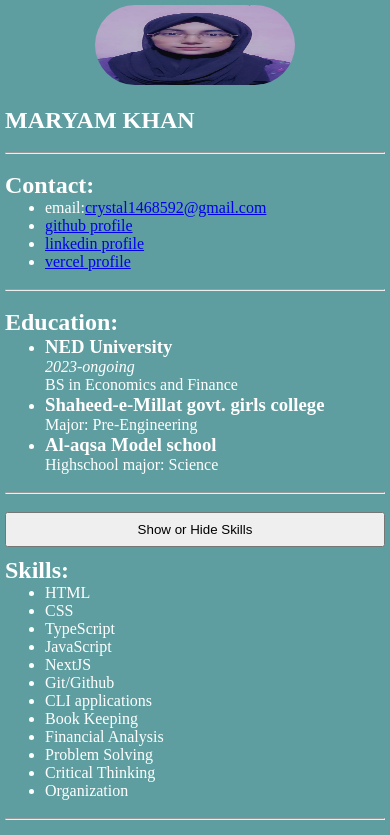
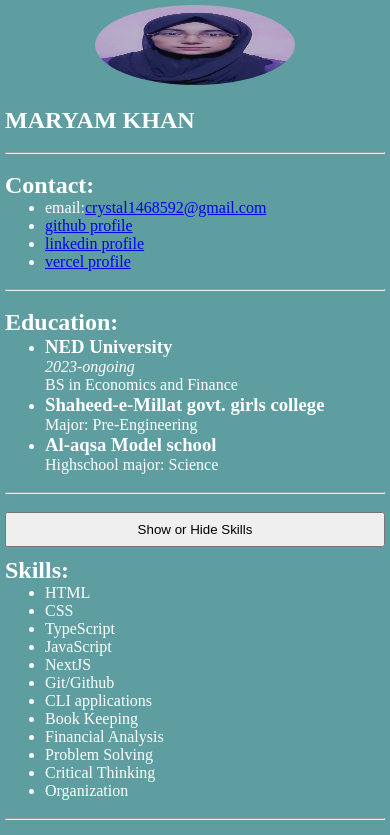
Before and after one commit to maryamkhan00/resume-builder, a plain HTML site: page milestone1/index.html in a window 390 px wide. Shown: the top 835 px of the page. Drawn offline with Linux system fonts and the light colour scheme.

Commit message:
responsiveness

```diff
--- a/milestone1/style.css
+++ b/milestone1/style.css
@@ -76,7 +76,7 @@ button:hover{
         flex-direction: column;
     }
     .profile-pic{
-        border-radius: 100px;
+        border-radius: 100%;
     }
 }
 
@@ -94,6 +94,6 @@ button:hover{
         padding: 8px;
     }
     .profile-pic{
-        border-radius: 100px;
+        border-radius: 100%;
     }
 }
```
